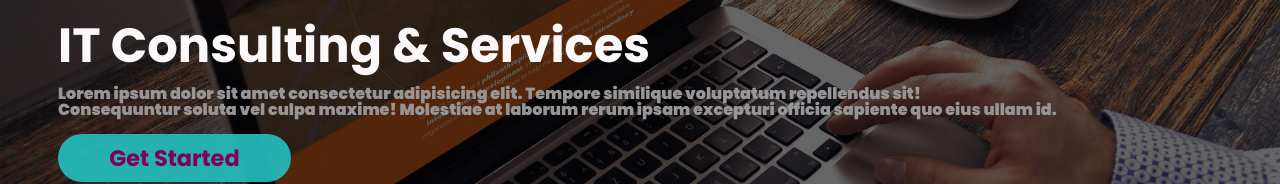
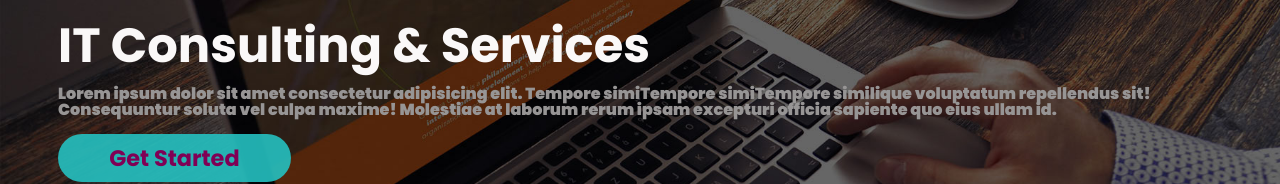
Before and after one commit to sarangsk01/Final-Checkpoint-HTML-CSS, a plain HTML site: page index.html in a window 1280 px wide. Shown: the part 247-431 px from the top of the page. Drawn offline with Linux system fonts and the light colour scheme.

Commit message:
Update index.html

```diff
--- a/index.html
+++ b/index.html
@@ -39,7 +39,7 @@
             <div class="container flex items-center">
                 <article>
                     <h1>IT Consulting & Services</h1>
-                    <p class="banner-text padding-10">Lorem ipsum dolor sit amet consectetur adipisicing elit. Tempore similique voluptatum repellendus sit! <br> Consequuntur soluta vel culpa maxime! Molestiae at laborum rerum ipsam excepturi officia sapiente quo eius ullam id.</p>
+                    <p class="banner-text padding-10">Lorem ipsum dolor sit amet consectetur adipisicing elit. Tempore simiTempore simiTempore similique voluptatum repellendus sit! <br> Consequuntur soluta vel culpa maxime! Molestiae at laborum rerum ipsam excepturi officia sapiente quo eius ullam id.</p>
                     <a class="btn btn-1" href="#">Get Started</a>
                 </article>
             </div>
```
